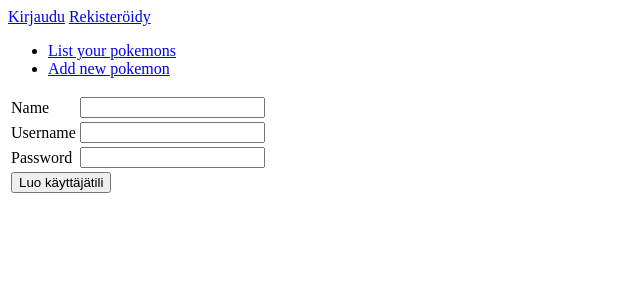
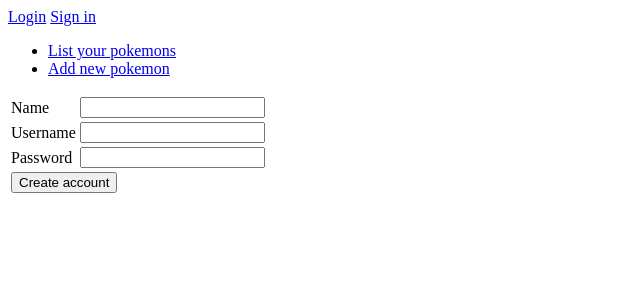
Before and after one commit to minkamanki/gotta-catch-em-all, a Flask app: page /auth/newuser/ in a window 1280 px wide. Shown: the top 300 px of the page, without its empty margins (0-640 px from the left). Run offline with Flask 2, Linux system fonts and the light colour scheme.

Commit message:
Finnish words translated into English

```diff
--- a/application/templates/auth/newuser.html
+++ b/application/templates/auth/newuser.html
@@ -50,7 +50,7 @@
     </tr>
     <tr>
         <td colspan="3">
-            <input type="submit" value="Luo käyttäjätili"/>
+            <input type="submit" value="Create account"/>
         </td>
     </tr>
 </form>
--- a/application/templates/layout.html
+++ b/application/templates/layout.html
@@ -8,11 +8,11 @@
   <body>
       {% if current_user.is_authenticated %}
       <p>
-          Kirjautunut nimellä {{ current_user.name }}. <a href="{{ url_for('auth_logout') }}">Kirjaudu ulos</a>
+          Hello,  {{ current_user.name }}. <a href="{{ url_for('auth_logout') }}">Log out</a>
       </p>
       {% else %}
-      <a href="{{ url_for('auth_login') }}">Kirjaudu</a>
-      <a href="{{ url_for('users_form') }}">Rekisteröidy</a>
+      <a href="{{ url_for('auth_login') }}">Login</a>
+      <a href="{{ url_for('users_form') }}">Sign in</a>
       {% endif %}
 
     <ul>
```
